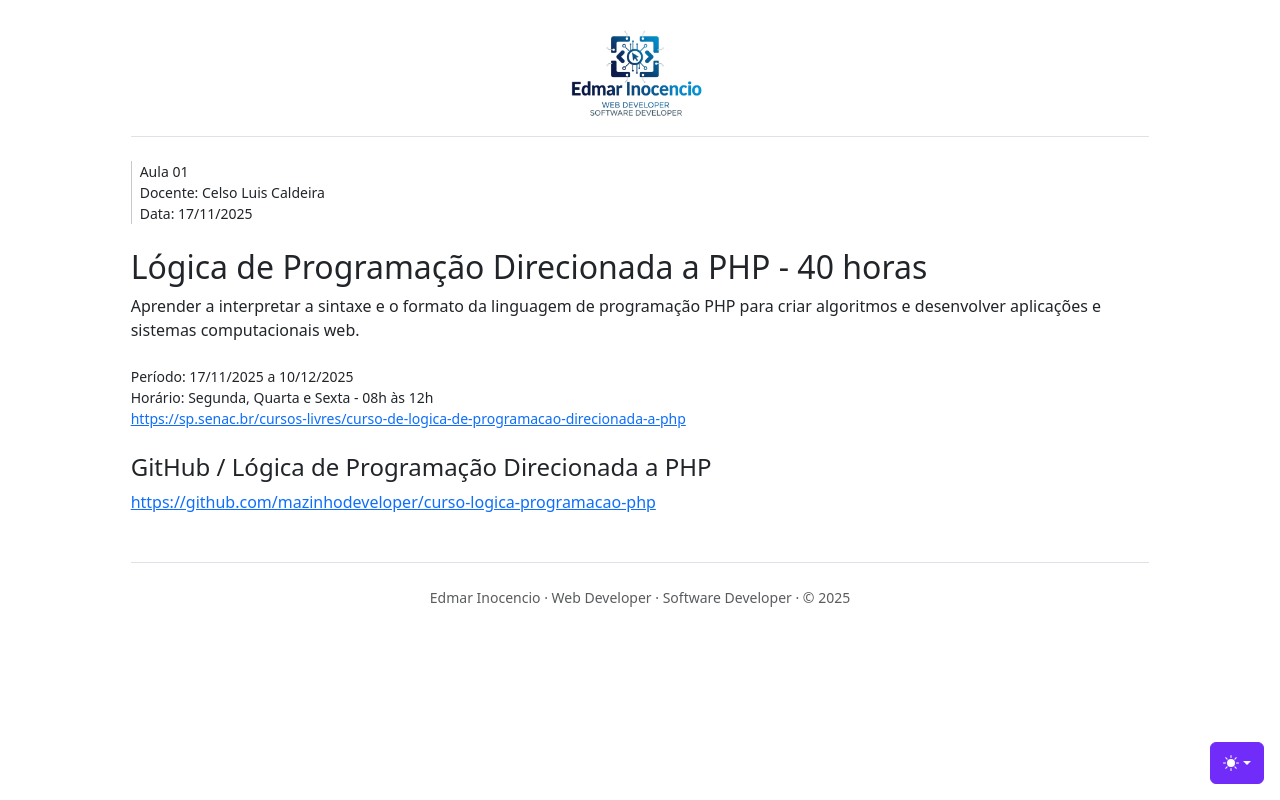
After one commit to mazinhodeveloper/curso-logica-programacao-php, a PHP site: page /aula01/index.php in a window 1280 px wide. The commit adds this page. Run offline with PHP 8.4, Linux system fonts and the light colour scheme.

Commit message:
Adicionando assets e aula01 - index.php

```diff
--- /dev/null
+++ b/aula01/index.php
@@ -0,0 +1,31 @@
+<?php require_once "views/header.php"; ?>
+
+      <main>
+        <div class="d-flex mb-4 align-items-center font-size-14">
+          <div class="vr"></div>
+          <p class="ms-2 margin-bottom-0 font-size-14">
+            Aula 01<br>
+            Docente: Celso Luis Caldeira<br>
+            Data: 17/11/2025
+          </p>
+        </div>
+
+        <h1>Lógica de Programação Direcionada a PHP - 40 horas</h1>
+        <p class="mb-4">
+          Aprender a interpretar a sintaxe e o formato da linguagem de programação PHP para criar algoritmos e desenvolver aplicações e sistemas computacionais web.
+        </p>
+        <p class="margin-bottom-0 font-size-14">
+          Período: 17/11/2025 a 10/12/2025<br>
+          Horário: Segunda, Quarta e Sexta - 08h às 12h
+        </p>
+        <p class="font-size-14 mb-4">
+          <a href="https://www.sp.senac.br/cursos-livres/curso-de-logica-de-programacao-direcionada-a-php" target="_blank">https://sp.senac.br/cursos-livres/curso-de-logica-de-programacao-direcionada-a-php</a>
+        </p>
+
+        <h2>GitHub / Lógica de Programação Direcionada a PHP</h2>
+        <p class="mb-4">
+          <a href="https://github.com/mazinhodeveloper/curso-logica-programacao-php" target="_blank">https://github.com/mazinhodeveloper/curso-logica-programacao-php</a>
+        </p>
+      </main>
+
+  <?php require_once "views/footer.php"; ?>
--- /dev/null
+++ b/aula01/views/footer.php
@@ -0,0 +1,9 @@
+
+      <footer class="pt-4 my-5 text-body-secondary border-top text-center font-size-14">
+        Edmar Inocencio &middot; Web Developer &middot; Software Developer &middot; &copy; 2025
+      </footer>
+    </div>
+
+    <script src="../assets/dist/js/bootstrap.bundle.min.js" class="astro-vvvwv3sm"></script>
+  </body>
+</html>
--- /dev/null
+++ b/aula01/views/header.php
@@ -0,0 +1,123 @@
+<!doctype html>
+<html lang="pt-br" data-bs-theme="auto">
+  <head>
+    <meta charset="utf-8" />
+    <meta name="viewport" content="width=device-width, initial-scale=1" />
+    <meta name="description" content="Curso de Lógica de Programação Direcionada a PHP" />
+    <meta name="author" content="Edmar Inocencio, Mazinho Developer, Mazinho Web" />
+    <title>Lógica de Programação Direcionada a PHP</title>
+    <link rel="canonical" href="https://getbootstrap.com/docs/5.3/examples/starter-template/" />
+    <script src="../assets/js/color-modes.js"></script>
+    <link href="../assets/dist/css/bootstrap.min.css" rel="stylesheet" />
+    <meta name="theme-color" content="#712cf9" />
+    <link href="../assets/css/styles.css" rel="stylesheet" />
+  </head>
+
+  <body>
+    <svg xmlns="http://www.w3.org/2000/svg" class="d-none">
+      <symbol id="check2" viewBox="0 0 16 16">
+        <path
+          d="M13.854 3.646a.5.5 0 0 1 0 .708l-7 7a.5.5 0 0 1-.708 0l-3.5-3.5a.5.5 0 1 1 .708-.708L6.5 10.293l6.646-6.647a.5.5 0 0 1 .708 0z"
+        ></path>
+      </symbol>
+      <symbol id="circle-half" viewBox="0 0 16 16">
+        <path
+          d="M8 15A7 7 0 1 0 8 1v14zm0 1A8 8 0 1 1 8 0a8 8 0 0 1 0 16z"
+        ></path>
+      </symbol>
+      <symbol id="moon-stars-fill" viewBox="0 0 16 16">
+        <path
+          d="M6 .278a.768.768 0 0 1 .08.858 7.208 7.208 0 0 0-.878 3.46c0 4.021 3.278 7.277 7.318 7.277.527 0 1.04-.055 1.533-.16a.787.787 0 0 1 .81.316.733.733 0 0 1-.031.893A8.349 8.349 0 0 1 8.344 16C3.734 16 0 12.286 0 7.71 0 4.266 2.114 1.312 5.124.06A.752.752 0 0 1 6 .278z"
+        ></path>
+        <path
+          d="M10.794 3.148a.217.217 0 0 1 .412 0l.387 1.162c.173.518.579.924 1.097 1.097l1.162.387a.217.217 0 0 1 0 .412l-1.162.387a1.734 1.734 0 0 0-1.097 1.097l-.387 1.162a.217.217 0 0 1-.412 0l-.387-1.162A1.734 1.734 0 0 0 9.31 6.593l-1.162-.387a.217.217 0 0 1 0-.412l1.162-.387a1.734 1.734 0 0 0 1.097-1.097l.387-1.162zM13.863.099a.145.145 0 0 1 .274 0l.258.774c.115.346.386.617.732.732l.774.258a.145.145 0 0 1 0 .274l-.774.258a1.156 1.156 0 0 0-.732.732l-.258.774a.145.145 0 0 1-.274 0l-.258-.774a1.156 1.156 0 0 0-.732-.732l-.774-.258a.145.145 0 0 1 0-.274l.774-.258c.346-.115.617-.386.732-.732L13.863.1z"
+        ></path>
+      </symbol>
+      <symbol id="sun-fill" viewBox="0 0 16 16">
+        <path
+          d="M8 12a4 4 0 1 0 0-8 4 4 0 0 0 0 8zM8 0a.5.5 0 0 1 .5.5v2a.5.5 0 0 1-1 0v-2A.5.5 0 0 1 8 0zm0 13a.5.5 0 0 1 .5.5v2a.5.5 0 0 1-1 0v-2A.5.5 0 0 1 8 13zm8-5a.5.5 0 0 1-.5.5h-2a.5.5 0 0 1 0-1h2a.5.5 0 0 1 .5.5zM3 8a.5.5 0 0 1-.5.5h-2a.5.5 0 0 1 0-1h2A.5.5 0 0 1 3 8zm10.657-5.657a.5.5 0 0 1 0 .707l-1.414 1.415a.5.5 0 1 1-.707-.708l1.414-1.414a.5.5 0 0 1 .707 0zm-9.193 9.193a.5.5 0 0 1 0 .707L3.05 13.657a.5.5 0 0 1-.707-.707l1.414-1.414a.5.5 0 0 1 .707 0zm9.193 2.121a.5.5 0 0 1-.707 0l-1.414-1.414a.5.5 0 0 1 .707-.707l1.414 1.414a.5.5 0 0 1 0 .707zM4.464 4.465a.5.5 0 0 1-.707 0L2.343 3.05a.5.5 0 1 1 .707-.707l1.414 1.414a.5.5 0 0 1 0 .708z"
+        ></path>
+      </symbol>
+    </svg>
+
+    <div
+      class="dropdown position-fixed bottom-0 end-0 mb-3 me-3 bd-mode-toggle"
+    >
+      <button
+        class="btn btn-bd-primary py-2 dropdown-toggle d-flex align-items-center"
+        id="bd-theme"
+        type="button"
+        aria-expanded="false"
+        data-bs-toggle="dropdown"
+        aria-label="Toggle theme (auto)"
+      >
+        <svg class="bi my-1 theme-icon-active" aria-hidden="true">
+          <use href="#circle-half"></use>
+        </svg>
+        <span class="visually-hidden" id="bd-theme-text">Toggle theme</span>
+      </button>
+      <ul
+        class="dropdown-menu dropdown-menu-end shadow"
+        aria-labelledby="bd-theme-text"
+      >
+        <li>
+          <button
+            type="button"
+            class="dropdown-item d-flex align-items-center"
+            data-bs-theme-value="light"
+            aria-pressed="false"
+          >
+            <svg class="bi me-2 opacity-50" aria-hidden="true">
+              <use href="#sun-fill"></use>
+            </svg>
+            Light
+            <svg class="bi ms-auto d-none" aria-hidden="true">
+              <use href="#check2"></use>
+            </svg>
+          </button>
+        </li>
+        <li>
+          <button
+            type="button"
+            class="dropdown-item d-flex align-items-center"
+            data-bs-theme-value="dark"
+            aria-pressed="false"
+          >
+            <svg class="bi me-2 opacity-50" aria-hidden="true">
+              <use href="#moon-stars-fill"></use>
+            </svg>
+            Dark
+            <svg class="bi ms-auto d-none" aria-hidden="true">
+              <use href="#check2"></use>
+            </svg>
+          </button>
+        </li>
+        <li>
+          <button
+            type="button"
+            class="dropdown-item d-flex align-items-center active"
+            data-bs-theme-value="auto"
+            aria-pressed="true"
+          >
+            <svg class="bi me-2 opacity-50" aria-hidden="true">
+              <use href="#circle-half"></use>
+            </svg>
+            Auto
+            <svg class="bi ms-auto d-none" aria-hidden="true">
+              <use href="#check2"></use>
+            </svg>
+          </button>
+        </li>
+      </ul>
+    </div>
+
+    <div class="col-lg-12 col-xl-10 col-xxl-10 mx-auto p-4">
+      <header class="d-flex align-items-center mb-4 border-bottom">
+        <div class="container">
+          <div class="col-sm-12 text-center">
+            <svg class="bi me-2 bg-white rounded" role="img" width="140" height="108" xmlns="http://www.w3.org/2000/svg" aria-label="Senac">
+              <image href="../assets/images/Edmar-Inocencio.png" x="0" y="0" width="140" alt="Edmar Inocencio" />
+            </svg>
+          </div>
+        </div>
+      </header>
```
Also changed, not shown: assets/css/styles.css (line endings or trailing spaces).
